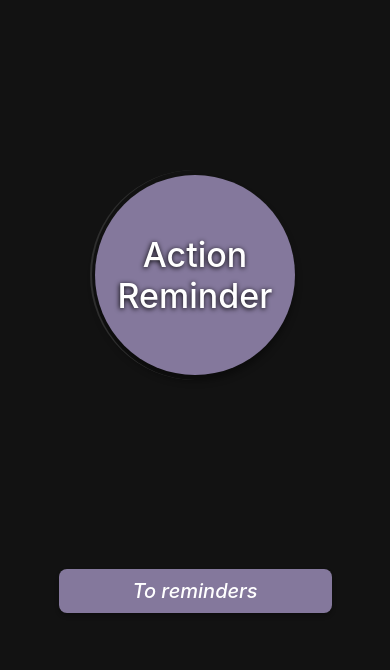
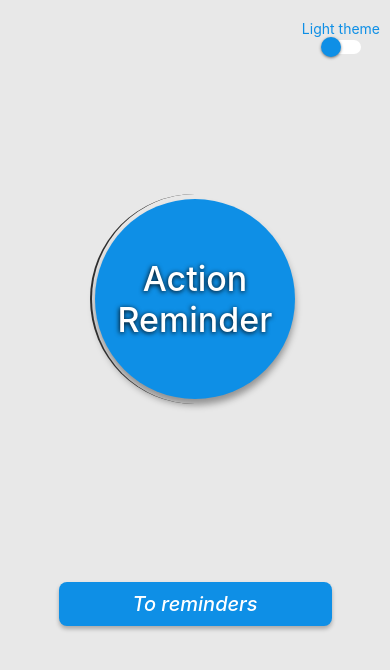
Before and after one commit to tobosten/ActionPriorities, a React Native app: screen /StartScreen in a window 390 px wide. Shown: the top 670 px of the page. Built offline with nearby package versions, Linux system fonts and the light colour scheme; what react-native-push-notification would draw is missing.

Commit message:
Select between dark and light theme. Now darkMode bool stores in AsyncStorage with key '@darkMode'. Uses useEffect to get darkMode value from storage and set the context state 'darkMode' to the value.

```diff
--- a/src/screens/NotificationScreen.js
+++ b/src/screens/NotificationScreen.js
@@ -15,6 +15,7 @@ const NotificationScreen = () => {
     const [date, setDate] = useState(new Date(Date.now()))
     const [datePickerOpen, setDatePickerOpen] = useState(false)
     const { darkMode, setDarkMode } = useContext(ColorModeContext)
+    const [asyncDarkMode, setAsyncDarkMode] = useState(true)
 
     const [asyncStorageData, setAsyncStorageData] = useState(null)
 
@@ -131,10 +132,13 @@ const NotificationScreen = () => {
     const getData = async () => {
         try {
             let jsonValue = await AsyncStorage.getItem('@storage_Key')
-            console.log("Getting Data", jsonValue)
+            /* console.log("Getting Data", jsonValue) */
             setAsyncStorageData(JSON.parse(jsonValue))
         } catch (e) { }
     }
+
+
+
 
 
     function formatTime(time) {
@@ -314,10 +318,15 @@ const NotificationScreen = () => {
         )
     }
 
+
+
+
+
     return (
         <SafeAreaView style={{ flex: 1, backgroundColor: darkMode == true ? "#121212" : "#e8e8e8" }}>
             <View style={{ flex: 1, }}>
                 <View style={{ flex: 0.1, }}>
+
 
                     <View style={[{
                         flexDirection: "row", justifyContent: "center", alignItems: "center", backgroundColor: darkMode == true ? "#121212" : "white", zIndex: 10
--- a/src/screens/StartScreen.js
+++ b/src/screens/StartScreen.js
@@ -1,23 +1,12 @@
-import { View, Text, TouchableOpacity, ImageBackground, Animated, Easing, Image, LogBox } from 'react-native'
+import { View, Text, TouchableOpacity, ImageBackground, Animated, Easing, Image, Button, Switch } from 'react-native'
 import React, { useState, useRef, useEffect, useContext } from 'react'
 import borderShadow from '../assets/borderShadow'
 import { ColorModeContext } from '../ProjectContext'
+import AsyncStorage from '@react-native-async-storage/async-storage'
 
 const StartScreen = ({ navigation }) => {
 
-    const [blink, setBlink] = useState(false)
     const { darkMode, setDarkMode } = useContext(ColorModeContext)
-
-    /*  useEffect(() => {
-         const interval = setInterval(() => {
-
-             setBlink((blink) => setBlink(!blink))
-         }, 700)
-
-         return () => {
-             clearInterval(interval)
-         }
-     }, []) */
 
     /*
        #0f173b
@@ -28,6 +17,30 @@ const StartScreen = ({ navigation }) => {
        Lightblue: #0e8fe6
        Gray: #2e2e2e
     */
+
+    useEffect(() => {
+        getDarkMode()
+    }, [])
+
+
+    const storeDarkMode = async (value) => {
+        let jsonValue = null
+        try {
+            jsonValue = JSON.stringify(value)
+            await AsyncStorage.setItem("@darkMode", jsonValue)
+        } catch {
+            console.log("Failed to store darkMode bool in AsyncStorage.");
+        }
+    }
+
+    const getDarkMode = async () => {
+        try {
+            let jsonValue = await AsyncStorage.getItem('@darkMode')
+            setDarkMode(JSON.parse(jsonValue))
+        } catch (e) {
+            console.log("Failed to get darkMode data from AsyncStorage.");
+        }
+    }
 
 
     const rotateAnimation = useRef(new Animated.Value(0)).current;
@@ -50,12 +63,26 @@ const StartScreen = ({ navigation }) => {
 
 
     return (
-        <View style={{ flex: 1, backgroundColor: darkMode == true ? "#121212" : "" }}>
-            <View style={{ alignItems: "center", flex: 1, justifyContent: "center", paddingBottom: 20 }}
+        <View style={{ flex: 1, backgroundColor: darkMode == true ? "#121212" : "#e8e8e8" }}>
+
+            <View style={{ marginLeft: "auto", marginRight: 10, marginTop: 20, alignItems: "center" }}>
+                <Text style={{ color: darkMode == true ? "#84789c" : "#0e8fe6" }}>{darkMode == true ? "Dark theme" : "Light theme"}</Text>
+                <Switch
+                    trackColor={{ false: "white", true: "#84789c", }}
+                    thumbColor={darkMode ? "white" : "#0e8fe6"}
+                    onValueChange={(value) => {
+                        setDarkMode(value)
+                        storeDarkMode(value)
+                    }}
+                    value={darkMode}
+                />
+            </View>
+
+
+            <View style={{ alignItems: "center", flex: 1, justifyContent: "center", paddingBottom: 20, marginTop: -20 }}
 
             >
                 <View style={[{
-                    /* borderWidth: 1, */
                     alignItems: "center",
                     justifyContent: "center",
                     height: 200,
@@ -107,7 +134,7 @@ const StartScreen = ({ navigation }) => {
                         navigation.navigate("NotificationScreen")
                     }}
                 >
-                    <Text style={{ display: blink ? "none" : "flex", fontStyle: "italic", fontSize: 20, fontWeight: "500", color: "white", }}>To reminders</Text>
+                    <Text style={{ fontStyle: "italic", fontSize: 20, fontWeight: "500", color: "white", }}>To reminders</Text>
 
 
                 </TouchableOpacity>
```
